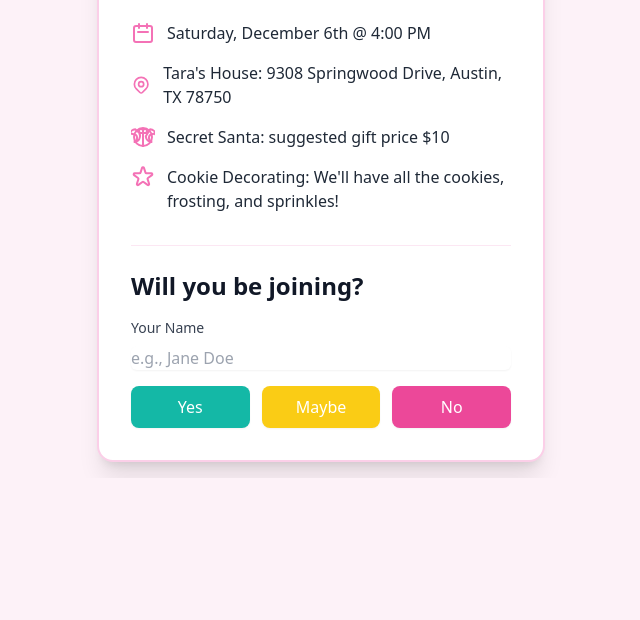
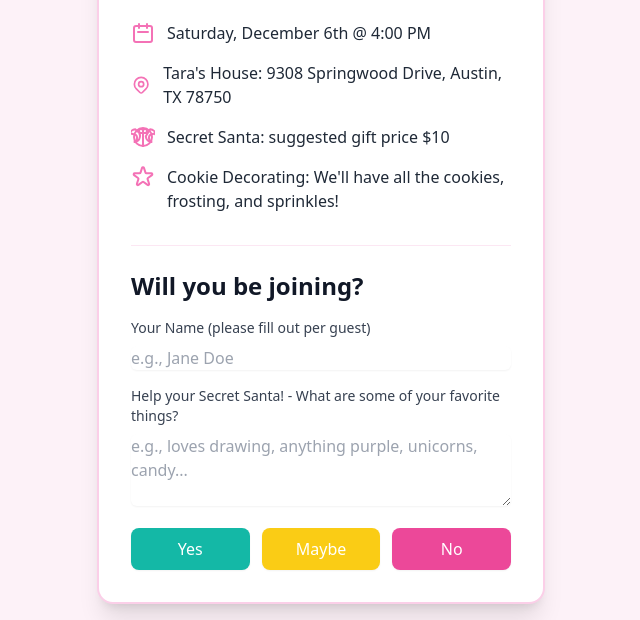
Before and after one commit to aishnaga/tara-cookie-party-invite, a plain HTML site: page index.html in a window 1280 px wide. Shown: the part 365-985 px from the top of the page, without its empty margins (319-959 px from the left). Before the commit the page ends 843 px from the top, so only its background shows below. Drawn offline with nearby package versions, Linux system fonts and the light colour scheme.

Commit message:
Update index.html with secret santa info

```diff
--- a/index.html
+++ b/index.html
@@ -84,9 +84,17 @@
                 <!-- Guest Name Input -->
                 <div class="mb-4">
                     <label for="guest-name" class="block text-sm font-medium text-gray-700 mb-2">
-                        Your Name
+                        Your Name (please fill out per guest)
                     </label>
                     <input type="text" id="guest-name" name="guest-name" class="w-full rounded-md border-gray-300 shadow-sm focus:border-pink-500 focus:ring-pink-500" placeholder="e.g., Jane Doe">
+                </div>
+
+                <!-- Secret Santa Helper Input -->
+                <div class="mb-4">
+                    <label for="likes" class="block text-sm font-medium text-gray-700 mb-2">
+                        Help your Secret Santa! - What are some of your favorite things?
+                    </label>
+                    <textarea id="likes" name="likes" rows="3" class="w-full rounded-md border-gray-300 shadow-sm focus:border-pink-500 focus:ring-pink-500" placeholder="e.g., loves drawing, anything purple, unicorns, candy..."></textarea>
                 </div>
 
                 <!-- Error Message (Hidden by default) -->
```
